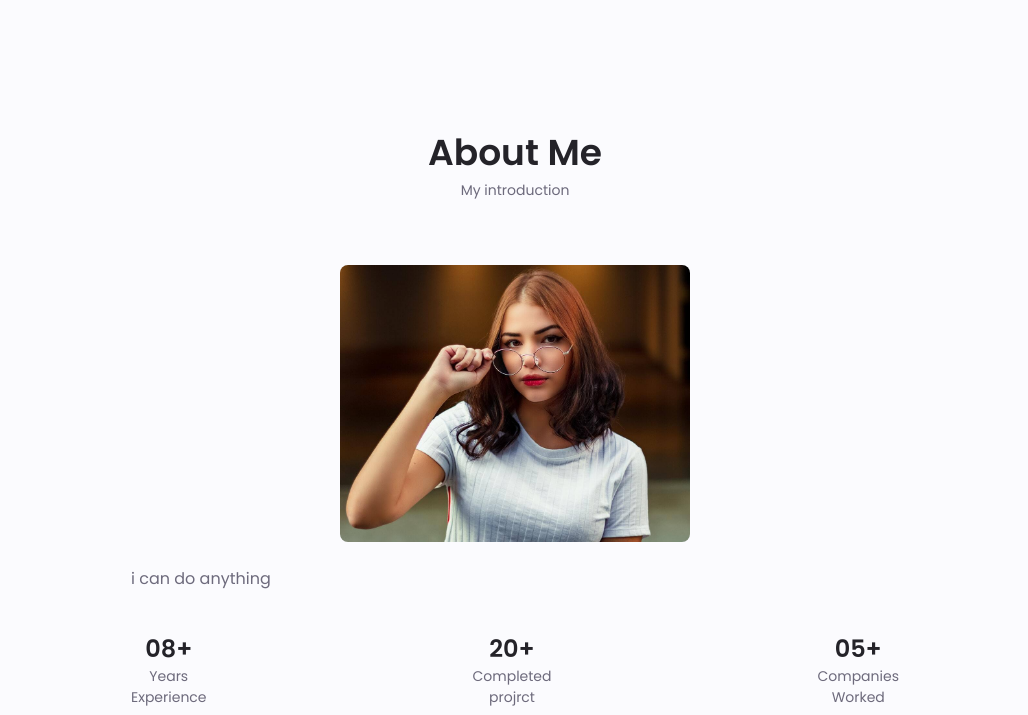
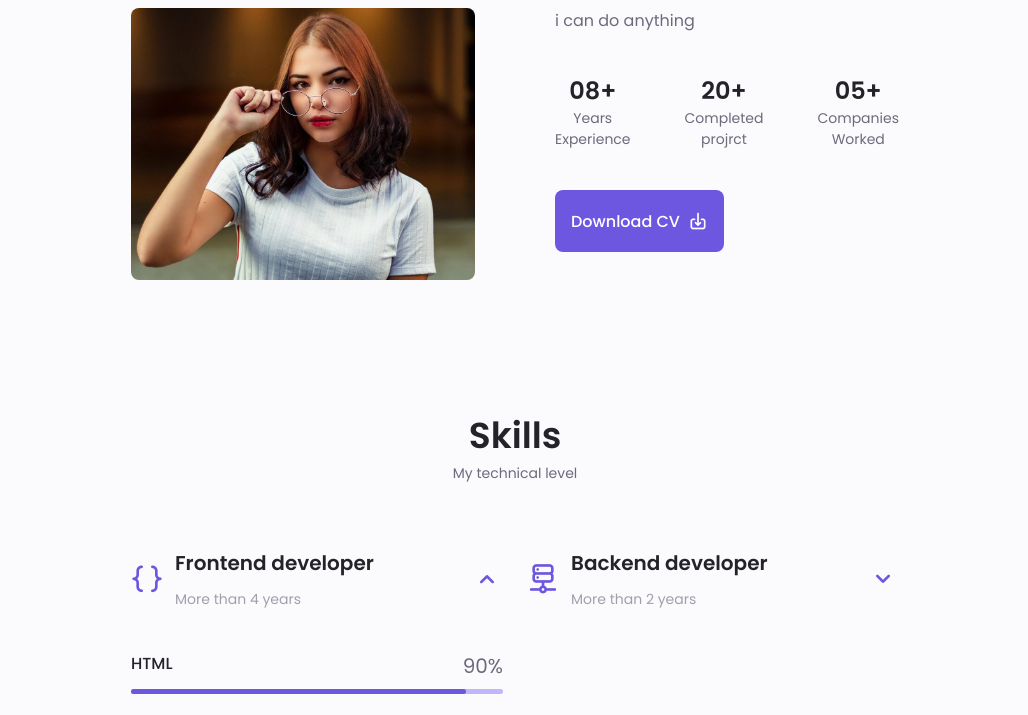
Before and after one commit to animeshmaiti/AnimeshPortfolio, a plain HTML site: page index.html in a window 1280 px wide. Shown: the part 750-1465 px from the top of the page, without its empty margins (125-1153 px from the left). Drawn offline with nearby package versions, Linux system fonts and the light colour scheme.

Commit message:
corrected

```diff
--- a/assets/css/style.css
+++ b/assets/css/style.css
@@ -80,6 +80,7 @@ body.dark-theme{
   --container-color: hsl(var(--hue-color), 29%, 16);
   --scroll-bar-color: hsl(var(--hue-color), 12%, 48%);
   --scroll-thumb-color: hsl(var(--hue-color), 12%, 36%);
+  --container-color: hsl(var(--hue-color), 30%, 10%);
 }
 
 /*========== Button Dark/Light ==========*/
@@ -959,7 +960,7 @@ textarea{
 }
 
 /* For medium devices */
-/* @media screen and (max-width: 570px){
+@media screen and (min-width: 570px){
   .home_content{
     grid-template-columns: max-content 1fr 1fr;
   }
@@ -983,7 +984,7 @@ textarea{
     grid-template-columns: .6fr;
     justify-content: center;
   }
-} */
+}
 @media screen and (min-width: 768px){
   .container{
     margin-left: auto;
```
